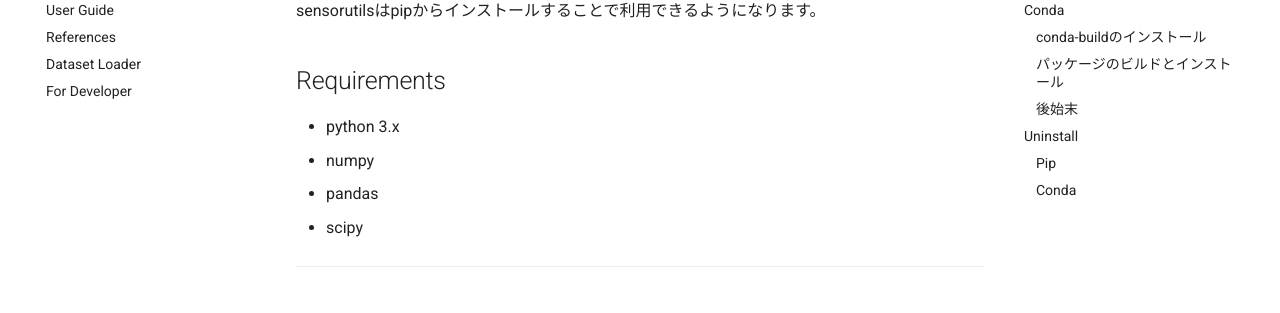
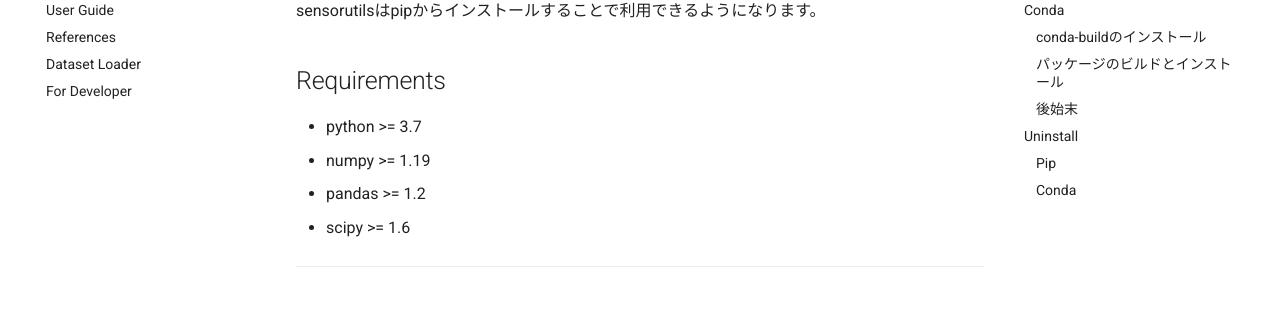
Before and after one commit to haselab-dev/sensorutils, an MkDocs documentation site: the page built from docs/mkdocs/docs/install.md, in a window 1280 px wide and 900 px high. Shown: the part 182-495 px from the top of the window. Built offline with MkDocs 1.6.1 and Material for MkDocs 9.7.7, drawn with Linux system fonts in a browser that asks for light colours; comment, search, counter and statistics services are not loaded.

Commit message:
updated: determined version of required packages and fixed documentation (#24)
* bug fixed: version of required packages was wrong

* modified: docs for requirements is updated

* updated README on requirements

* change recommended version of numpy

* modified versions of mkdocs-material and python-markdown-math

```diff
--- a/docs/mkdocs/docs/install.md
+++ b/docs/mkdocs/docs/install.md
@@ -4,10 +4,10 @@ sensorutilsはpipからインストールすることで利用できるように
 
 ## Requirements
 
-- python 3.x
-- numpy
-- pandas
-- scipy
+- python >= 3.7
+- numpy >= 1.19
+- pandas >= 1.2
+- scipy >= 1.6
 
 ---
 
--- a/setup.py
+++ b/setup.py
@@ -21,7 +21,7 @@ setuptools.setup(
     ],
     packages=setuptools.find_packages(where='src'),
     package_dir={'': 'src'},
-    python_requires='>=3.6, <4',
-    install_requires=['numpy', 'pandas', 'scipy'],
+    python_requires='>=3.7, <4',
+    install_requires=['numpy>=1.19', 'pandas>=1.2', 'scipy>=1.6'],
     tests_require=["pytest", "pytest-cov"],
 )
```
Also changed, not shown: docs/mkdocs/docs/dev/mod_refs.md (+3 -3 lines), requirements.txt (added, +16 -0 lines), README.md, 1 other file.
